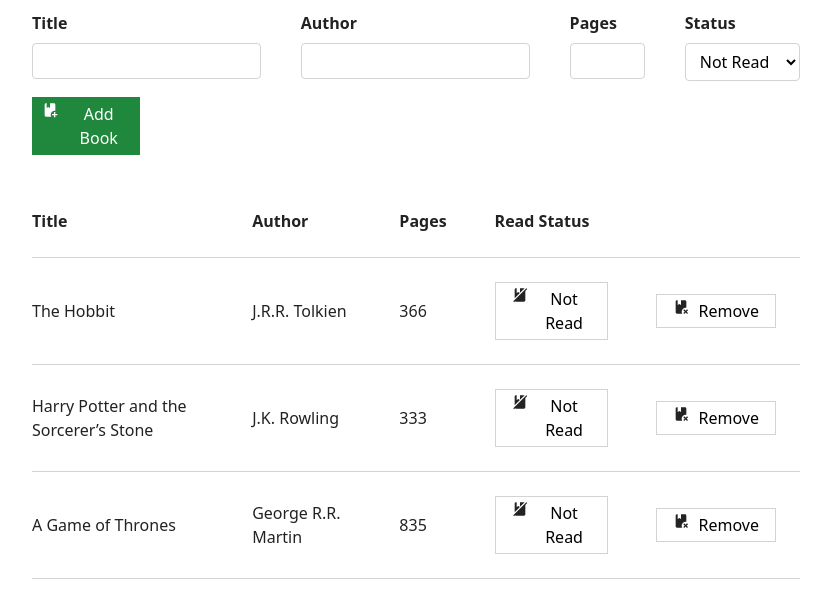
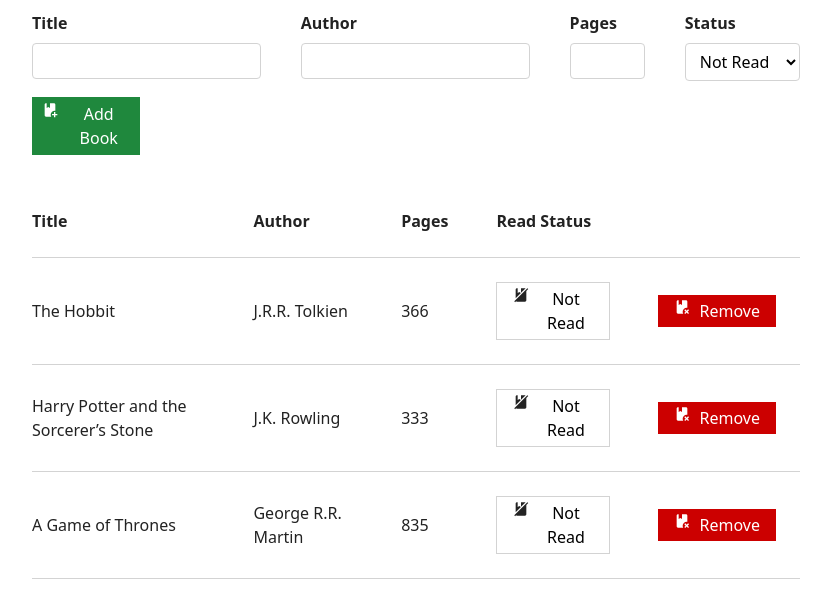
Before and after one commit to RautRA/Library, a plain HTML site: page index.html in a window 1280 px wide. Shown: the part 173-766 px from the top of the page, without its empty margins (224-1055 px from the left). Drawn offline with Linux system fonts and the light colour scheme.

Commit message:
change css styling of remove buttons

```diff
--- a/styles.css
+++ b/styles.css
@@ -34,6 +34,10 @@
 
 ul {
     list-style-type: none;
+}
+
+button:hover, button:active {
+    cursor: pointer;
 }
 
 .main-heading {
@@ -75,7 +79,6 @@
 
 td button:hover, td button:active {
     border: 1px solid #222;
-    cursor: pointer;
 }
 
 .add-book-form {
@@ -137,7 +140,6 @@
 
 button[type="submit"]:hover, button[type="submit"]:active {
     background-color: #197935;
-    cursor: pointer;
 }
 
 .svg-icon {
@@ -153,3 +155,18 @@
 .read-status-btn .svg-icon, .remove-btn .svg-icon {
     filter: brightness(0) saturate(100%) invert(11%) sepia(10%) saturate(0%) hue-rotate(241deg) brightness(102%) contrast(94%);
 }
+
+.remove-btn {
+    background-color: #cc0000;
+    color: #fff;
+    border: 0;
+}
+
+.remove-btn:hover, .remove-btn:active {
+    background-color: #b30000;
+    border: 0;
+}
+
+.remove-btn .svg-icon {
+    filter: brightness(0) saturate(100%) invert(100%) sepia(0%) saturate(7500%) hue-rotate(23deg) brightness(118%) contrast(118%);
+}
```
